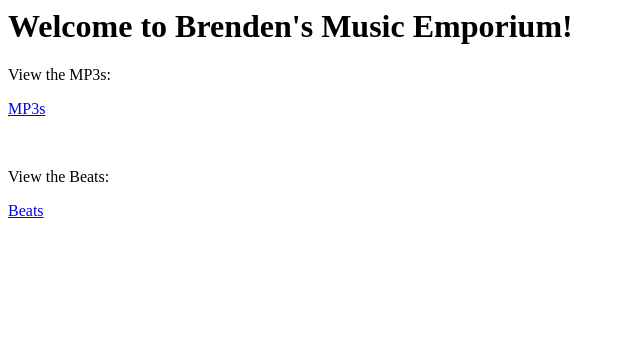
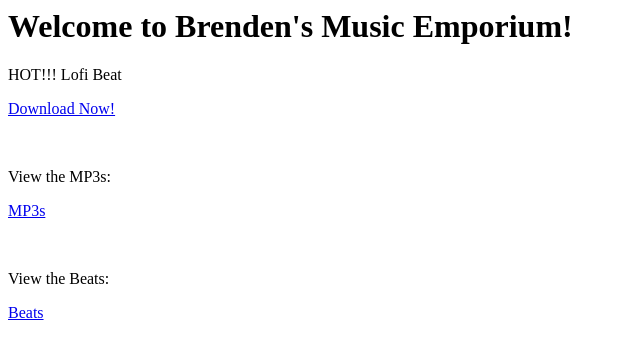
Before and after one commit to Brenden2008/Music, a plain HTML site: page index.html in a window 1280 px wide. Shown: the whole page, without its empty margins (0-640 px from the left). Drawn offline with Linux system fonts and the light colour scheme.

Commit message:
Update index.html

```diff
--- a/index.html
+++ b/index.html
@@ -13,6 +13,9 @@
 </head>
 <body>
 <h1>Welcome to Brenden's Music Emporium!</h1>
+<p>HOT!!! Lofi Beat</p>
+<p><a href="/beats/lofibeat1.wav">Download Now!</a></p>
+<p>&nbsp;</p>
 <p>View the MP3s:</p>
 <p><a href="/mp3">MP3s</a></p>
 <p>&nbsp;</p>
```
